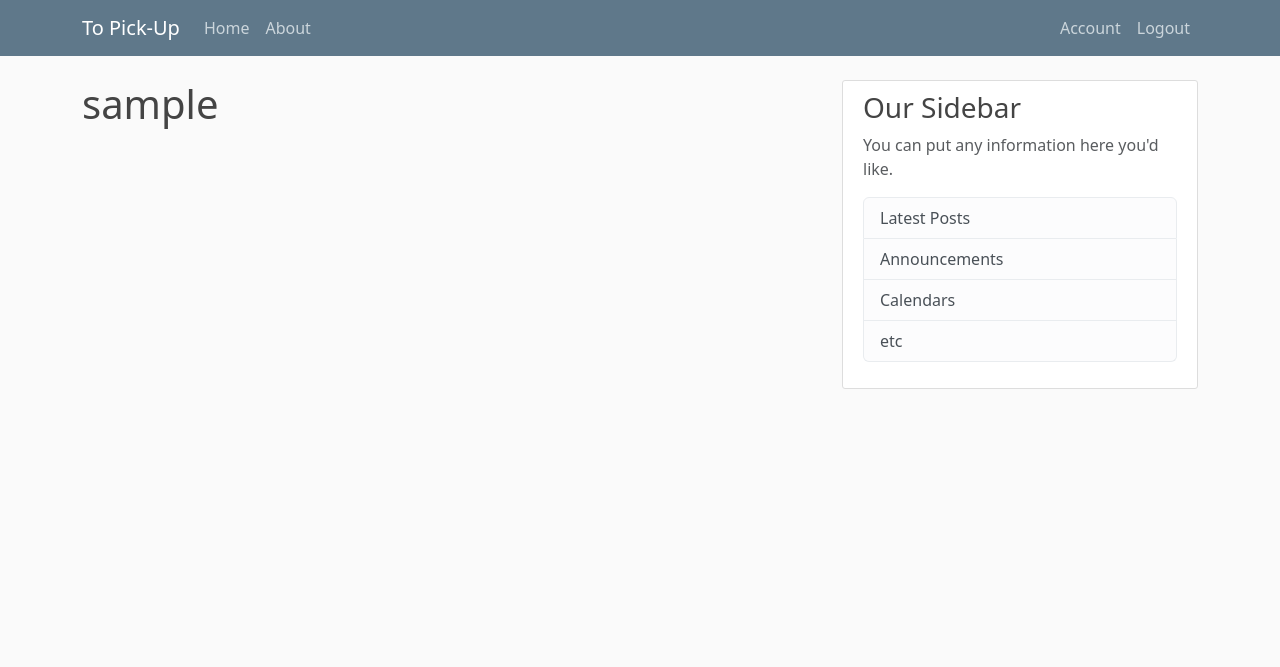
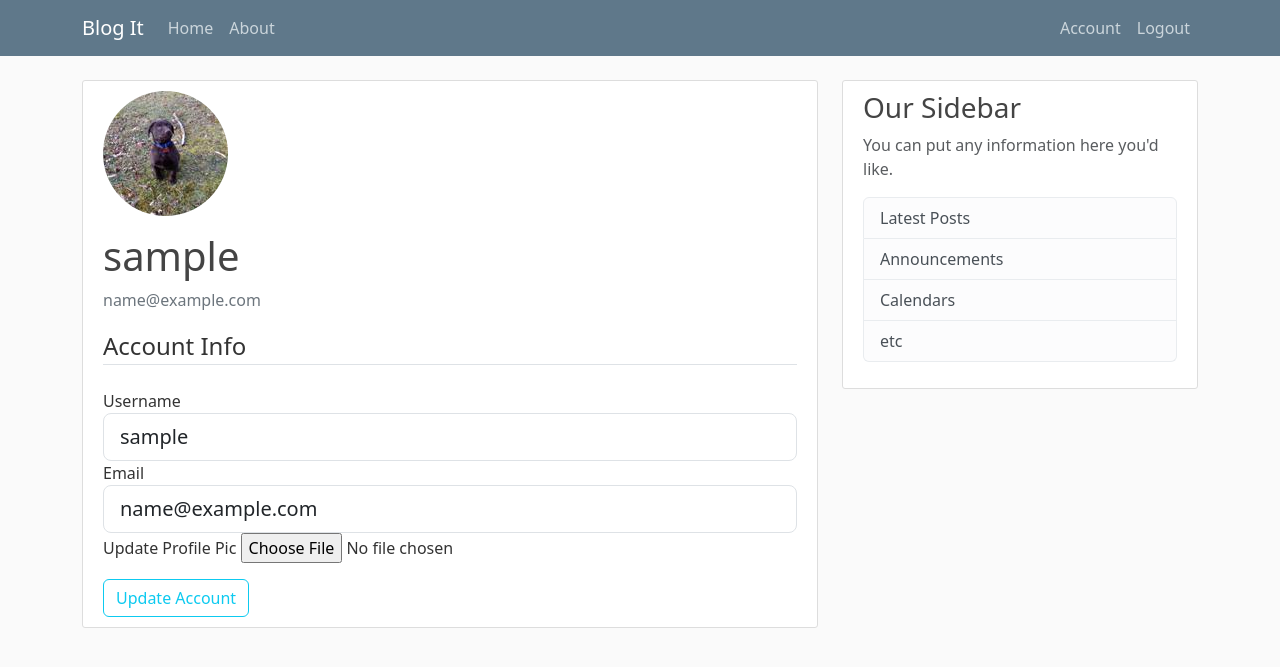
Before and after one commit to pete08/Grocery_Flask, a Flask app: page /account in a window 1280 px wide. Shown: the top 667 px of the page. Run offline with Flask 2, Linux system fonts and the light colour scheme; the visitor is signed in with stand-in values (Sample User, id 1); data comes from the database, SQL or seed files in the repository; some libraries are stand-ins or nearby versions.

Commit message:
added profile update and pciture change in users account.html page

```diff
--- a/grocery/forms.py
+++ b/grocery/forms.py
@@ -1,4 +1,6 @@
 from flask_wtf import FlaskForm
+from flask_wtf.file import FileField, FileAllowed
+from flask_login import current_user
 from wtforms import StringField, PasswordField, SubmitField, BooleanField
 from wtforms.validators import DataRequired, Length, Email, EqualTo, ValidationError
 from grocery.models import User
@@ -13,12 +15,12 @@ class RegistrationForm(FlaskForm):
     def validate_username(self, username):
         user = User.query.filter_by(username=username.data).first()
         if user:
-            raise ValidationError('Username already exists, please choose different username.')
+            raise ValidationError(message='Username already exists, please choose different username.')
 
     def validate_email(self, email):
         user = User.query.filter_by(email=email.data).first()
         if user:
-            raise ValidationError('user with that email already exists, please choose different email.')
+            raise ValidationError(message='user with that email already exists, please choose different email.')
 
 
 class LoginForm(FlaskForm):
@@ -26,3 +28,22 @@ class LoginForm(FlaskForm):
     password = PasswordField('Password', validators=[DataRequired(), Length(min=8)])
     remember = BooleanField('Remember Me')
     submit = SubmitField('Login')
+
+
+class UpdateAccountForm(FlaskForm):
+    username = StringField('Username', validators=[DataRequired(), Length(min=2, max=20)])
+    email = StringField('Email', validators=[DataRequired(), Email()])
+    picture = FileField('Update Profile Pic', validators=[FileAllowed(['jpg','png'])])
+    submit = SubmitField('Update Account')
+
+    def validate_username(self, username):
+        if username.data != current_user.username:
+            user = User.query.filter_by(username=username.data).first()
+            if user:
+                raise ValidationError(message='Username already exists, please choose different username.')
+
+    def validate_email(self, email):
+        if email.data != current_user.email:
+            user = User.query.filter_by(email=email.data).first()
+            if user:
+                raise ValidationError(message='user with that email already exists, please choose different email.')
--- a/grocery/models.py
+++ b/grocery/models.py
@@ -11,7 +11,7 @@ class User(db.Model, UserMixin):
     id = db.Column(db.Integer, primary_key=True)
     username = db.Column(db.String(20), unique=True, nullable=False)
     email = db.Column(db.String(120), unique=True, nullable=False)
-    image_file = db.Column(db.String(20), nullable=False, default='default.jpg')
+    image_file = db.Column(db.String(20), nullable=False, default='dog_0.jpg')
     password = db.Column(db.String(60), nullable=False)
     items = db.relationship('Item', backref='user', lazy=True)
 
@@ -21,8 +21,8 @@ class User(db.Model, UserMixin):
 
 class Item(db.Model):
     id = db.Column(db.Integer, primary_key=True)
-    item_name = db.Column(db.String(20), nullable=False)
-    detail = db.Column(db.String(60), nullable=False, default='')
+    title = db.Column(db.String(20), nullable=False)
+    content = db.Column(db.String(60), nullable=False, default='')
     date_added = db.Column(db.DateTime, nullable=False, default=datetime.utcnow)
     user_id = db.Column(db.Integer, db.ForeignKey('user.id'), nullable=False)
 
--- a/grocery/routes.py
+++ b/grocery/routes.py
@@ -1,20 +1,23 @@
+import os
+import secrets
+from PIL import Image
 from flask import render_template, url_for, flash, redirect, request
 from grocery import app, db, bcrypt
-from grocery.forms import RegistrationForm, LoginForm
+from grocery.forms import RegistrationForm, LoginForm, UpdateAccountForm
 from grocery.models import User, Item
 from flask_login import login_user, logout_user, current_user, login_required
 
-store_items = [
+items = [
     {
         'author': 'Peter Hackley',
-        'item_name' : 'needed item',
-        'detail' : 'brand, count, description',
+        'title' : 'Let\'s learn',
+        'content' : 'brand, count, description are all things to describe a list with.',
         'date_added' : 'April 10, 2023',
     },
     {
         'author': 'Jane Doe',
-        'item_name' : 'Needed Item 2',
-        'detail' : 'Name Brand, x2',
+        'title' : 'Jane loves PEaches',
+        'content' : 'on a sprign day in May. There is a lorem, Ipsum. Antem Lorem Lorem.',
         'date_added' : 'April 11, 2023',
     },
 ]
@@ -23,7 +26,7 @@ store_items = [
 @app.route("/")
 @app.route("/home")
 def home():
-    return render_template('home.html', store_items = store_items)
+    return render_template('home.html', items = items)
 
 @app.route("/about")
 def about():
@@ -65,8 +68,34 @@ def logout():
     logout_user()
     return redirect(url_for('home'))
 
+def save_picture(form_picture):
+    random_hex = secrets.token_hex(8)
+    _, f_ext = os.path.splitext(form_picture.filename)
+    picture_fn = random_hex + f_ext
+    picture_path = os.path.join(app.root_path, 'static/profile_pics', picture_fn)
 
-@app.route("/account")
+    output_size = (125,125)
+    i = Image.open(form_picture)
+    i.thumbnail(output_size)
+    i.save(picture_path)
+
+    return picture_fn
+
+@app.route("/account", methods=["POST","GET"])
 @login_required
 def account():
-    return render_template('account.html', title="Account")
+    form = UpdateAccountForm()
+    if form.validate_on_submit():
+        if form.picture.data:
+            picture_file = save_picture(form.picture.data)
+            current_user.image_file = picture_file
+        current_user.username = form.username.data
+        current_user.email = form.email.data
+        db.session.commit()
+        flash('your account has been updated', 'success')
+        return redirect(url_for('account'))
+    elif request.method == 'GET':
+        form.username.data = current_user.username
+        form.email.data = current_user.email
+    image_file = url_for('static', filename='profile_pics/' + current_user.image_file)
+    return render_template('account.html', title="Account", image_file=image_file, form=form)
--- a/grocery/templates/account.html
+++ b/grocery/templates/account.html
@@ -1,4 +1,55 @@
 {% extends "layout.html" %}
 {% block content %}
-        <h1>{{ current_user.username }}</h1>
+    <div class="content-section">
+        <div class="media">
+            <img class="rounded-circle account-img" src="{{ image_file }}">
+            <!-- <div class="media-body"> -->
+                <h4 class="account-heading">{{ current_user.username }}</h4>
+                <p class="text-secondary">{{ current_user.email }}</p>
+            <!-- </div> -->
+        </div>
+            <form method="POST" action="" enctype="multipart/form-data">
+                <!-- hidden_tag() adds a Cross Site Forgery (CSRF) token -->
+                {{ form.hidden_tag() }}
+                <fieldset class="form-group mb-3">
+                    <legend class="border-bottom mb-4">Account Info</legend>
+                    <div class="form-group">
+                        {{ form.username.label(class="form-control-label") }}
+                        {% if form.username.errors %}
+                            {{ form.username(class="form-control form-control-lg is-invalid") }}
+                            <div class="invalid-feedback">
+                                {% for errors in form.username.errors %}
+                                    <span>{{ error }}</span>
+                                {% endfor %}
+                            </div>
+                        {% else %}
+                            {{ form.username(class="form-control form-control-lg") }}
+                        {% endif %}
+                    </div>
+                    <div class="form-group">
+                        {{ form.email.label(class="form-control-label") }}
+                        {% if form.email.errors %}
+                        {{ form.email(class="form-control form-control-lg is-invalid") }}
+                        <div class="invalid-feedback">
+                            {% for errors in form.email.errors %}
+                                <span>{{ error }}</span>
+                            {% endfor %}
+                        </div>
+                    {% else %}
+                        {{ form.email(class="form-control form-control-lg") }}
+                    {% endif %}
+                    </div>
+                    <div class="form-group">
+                        {{ form.picture.label() }}
+                        {{ form.picture(class="form-control-file") }}
+                        {% if form.picture.errors %}
+                            <span class="text-danger"> {{ error }}  </span></br>
+                        {% endif%}
+                    </div>
+                </fieldset>
+                <div class="form-group">
+                    {{ form.submit(class="btn btn-outline-info") }}
+                </div>
+            </form>
+    </div>
 {% endblock content %}
--- a/grocery/templates/home.html
+++ b/grocery/templates/home.html
@@ -1,14 +1,14 @@
 {% extends "layout.html" %}
 
 {% block content %}
-    {% for item in store_items %}
+    {% for item in items %}
     <article class="media content-section">
         <div class="media-body">
           <div class="article-metadata">
             <a class="mr-2" href="#">{{ item.author }}</a>
             <small class="text-muted">{{ item.date_added }}</small>
           </div>
-          <h2><a class="article-title" href="#">{{ item.item_name }}</a></h2>
+          <h2><a class="article-title" href="#">{{ item.title }}</a></h2>
           <p class="article-content">{{ item.detail }}</p>
         </div>
     </article>
--- a/grocery/templates/layout.html
+++ b/grocery/templates/layout.html
@@ -18,7 +18,7 @@
     <header class="site-header">
         <nav class="navbar navbar-expand-md navbar-dark bg-steel fixed-top">
           <div class="container">
-            <a class="navbar-brand mr-4" href="{{ url_for('home')}}"">To Pick-Up</a>
+            <a class="navbar-brand mr-4" href="{{ url_for('home')}}">Blog It</a>
             <button class="navbar-toggler" type="button" data-toggle="collapse" data-target="#navbarToggle" aria-controls="navbarToggle" aria-expanded="false" aria-label="Toggle navigation">
               <span class="navbar-toggler-icon"></span>
             </button>
```
Also changed, not shown: grocery/static/profile_pics/1a2605b420ed11c1.png (added), grocery/static/profile_pics/7db0f700189c4f95.png (added), grocery/static/profile_pics/dog_0.jpg (added).
